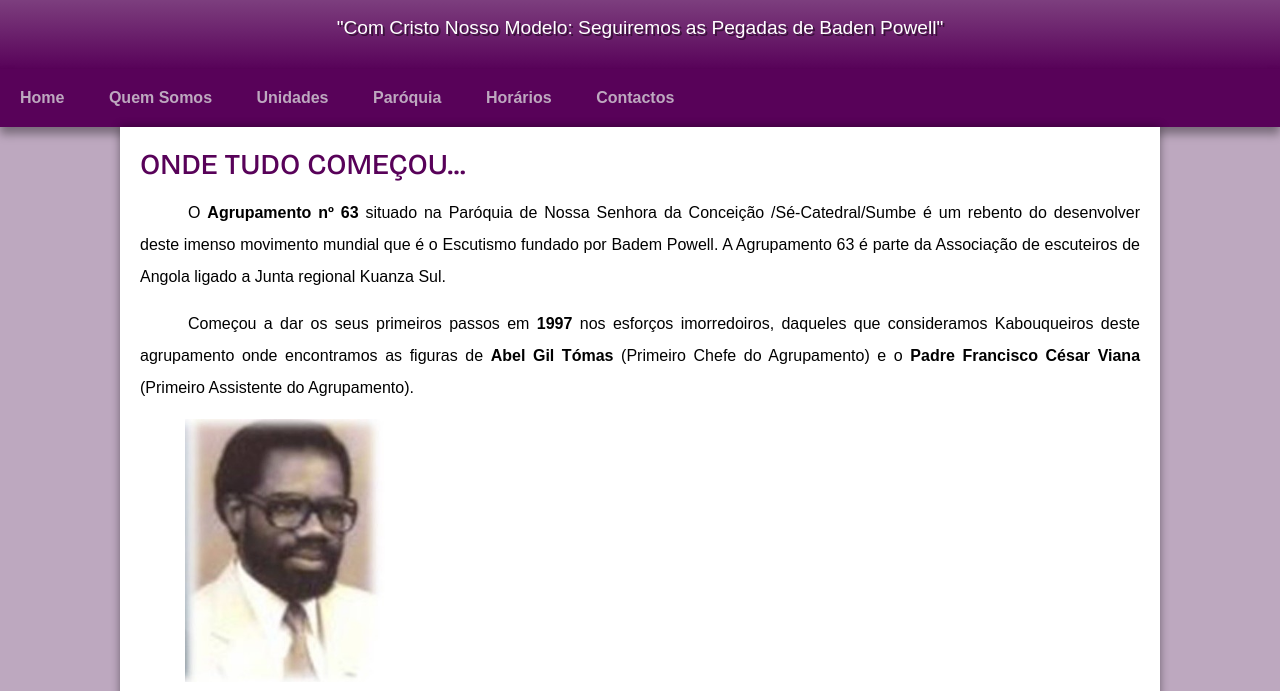
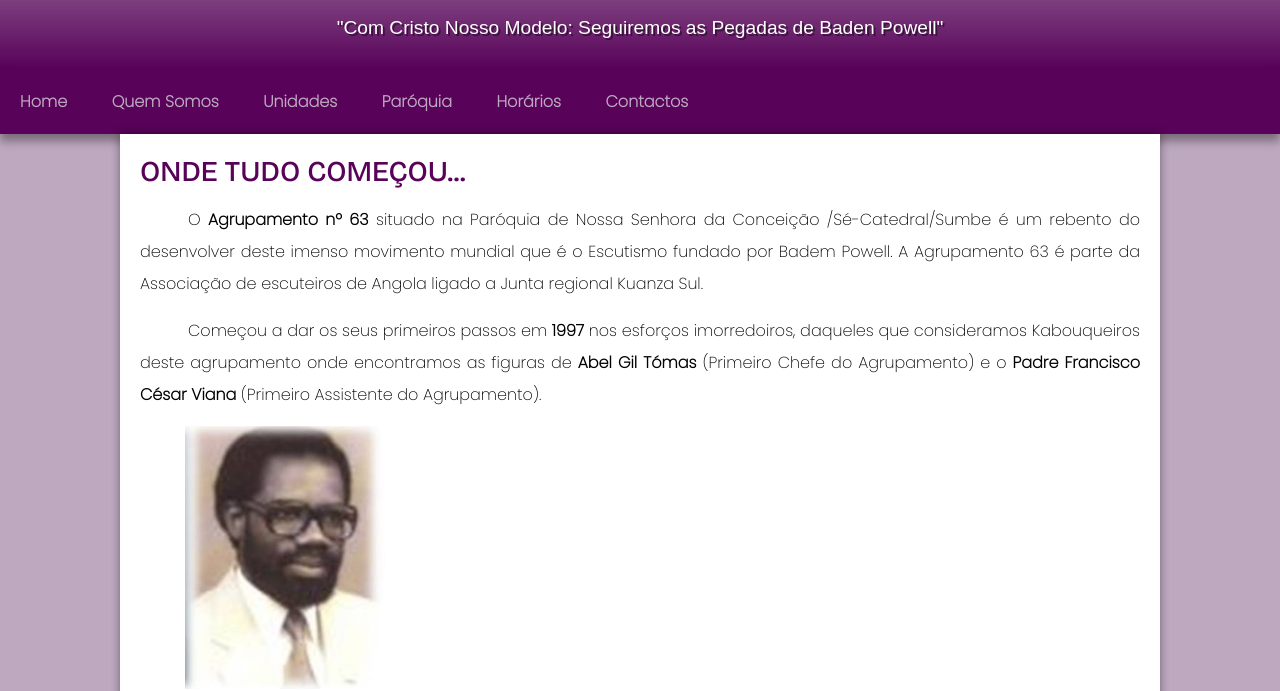
Before and after one commit to kenenediogo/projecto-site-ag63, a plain HTML site: page index.html in a window 1280 px wide. Shown: the part 121-812 px from the top of the page. Drawn offline with nearby package versions, Linux system fonts and the light colour scheme.

Commit message:
Update body font-family

```diff
--- a/style.css
+++ b/style.css
@@ -3,6 +3,9 @@
 @import url('https://fonts.googleapis.com/css2?family=Josefin+Sans:wght@700&display=swap');
 
 @import url('https://fonts.googleapis.com/css2?family=Bricolage+Grotesque:opsz,wght@12..96,500&display=swap');
+
+@import url('https://fonts.googleapis.com/css2?family=Bebas+Neue&family=Poppins:wght@200&display=swap');
+
 
 /* Raíz da árvore do documento: tudo que se definir no root,
 vai servir para o documento inteiro. Criação de variáveis das cores e as fontes a usar no projecto */
@@ -14,6 +17,7 @@ vai servir para o documento inteiro. Criação de variáveis das cores e as font
     --cor4: #580259;
 
     --font-padrao: Arial, Verdana, Helvetica, Sans-Serif;
+    --font-padrao1: 'Poppins', sans-serif;
     --font-destaque: 'Josefin Sans', sans-serif;
     --font-titulos: 'Bricolage Grotesque', sans-serif;
 }
@@ -26,7 +30,7 @@ vai servir para o documento inteiro. Criação de variáveis das cores e as font
 
 body {
     background-color: var(--cor1);
-    font-family: var(--font-padrao);
+    font-family: var(--font-padrao1);
 }
 
 /* ORGANIZAÇÃO DO MENU NAVEGADO DROP-DOWN */
```
